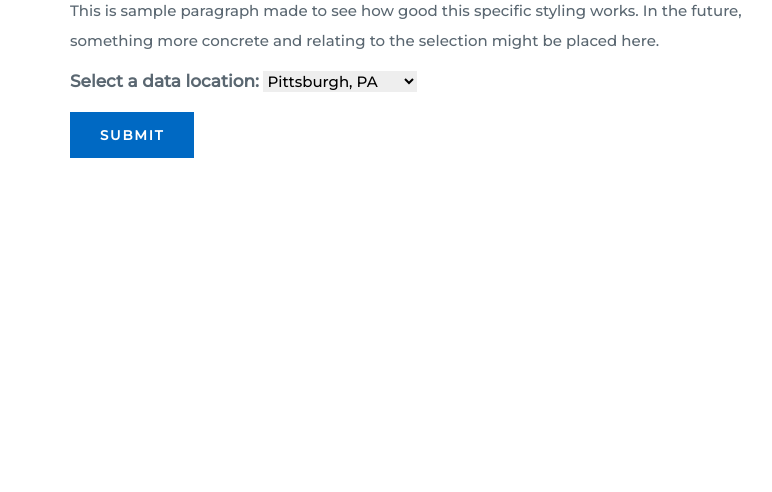
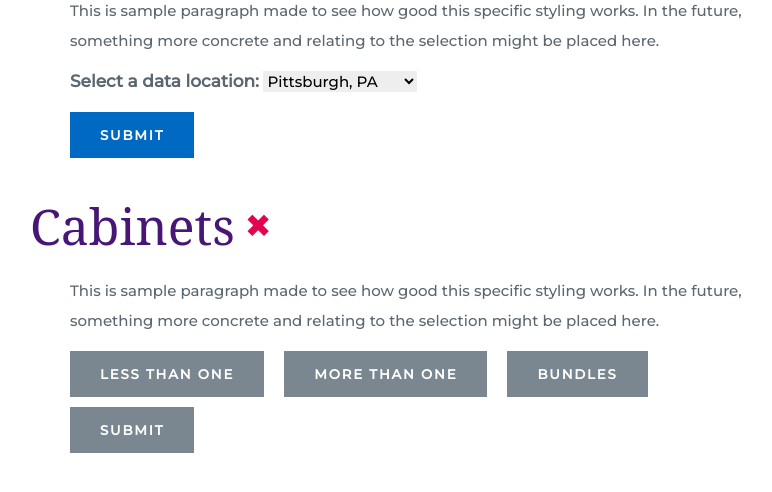
Before and after one commit to chirprush/edge-quote-demo, a Flask app: page / in a window 1280 px wide. Shown: the part 130-622 px from the top of the page, without its empty margins (18-790 px from the left). Run offline with Flask 2, Linux system fonts and the light colour scheme.

Commit message:
Added cabinet section

```diff
--- a/app/static/css/main.css
+++ b/app/static/css/main.css
@@ -23,19 +23,19 @@ p {
 	color: var(--gray);
 }
 
-LocationSection {
+.section {
 	width: 70%;
 	margin-left: 20px;
 	margin-top: 5px;
 	margin-bottom: 20px;
 }
 
-LocationSection ul {
+.section ul {
 	display: flex;
 	list-style-type: none;
 }
 
-LocationSection .indented {
+.section .indented {
 	margin-left: 80px;
 	font-family: "Montserrat", sans-serif;
 	font-size: 15px;
--- a/app/static/js/components/button.js
+++ /dev/null
@@ -1,14 +0,0 @@
-import { $ } from "./utils.js";
-
-class Button {
-	constructor(text, onclick) {
-		this.text = text;
-		this.onclick = onclick;
-	}
-
-	render() {
-		return $("button", { onclick: this.onclick, className: "button" }, this.text);
-	}
-}
-
-export { Button };
--- a/app/static/js/components/index.js
+++ b/app/static/js/components/index.js
@@ -1,6 +1,6 @@
-import * as location_section from "./location_section.js";
+import * as sections from "./sections.js";
 
-let classes = {...location_section};
+let classes = sections;
 
 for (let [name, value] of Object.entries(classes)) {
 	let elements = document.getElementsByTagName(name);
--- a/app/static/js/components/location_section.js
+++ /dev/null
@@ -1,39 +0,0 @@
-import { $, getSection } from "./utils.js";
-import { SectionComponent } from "./section.js";
-import { Dropdown } from "./dropdown.js";
-import { Button } from "./button.js"
-
-class LocationSection extends SectionComponent {
-	constructor(el) {
-		super(el);
-		this.dropdown = new Dropdown(
-			"Select a data location: ",
-			["Pittsburgh, PA", "New York City, NY"],
-			{
-				name: "location",
-				onchange: () => getSection("location-section").setProp({ submitted: false })
-			}
-		);
-		this.submit_button = new Button("Submit", () => {
-			getSection("location-section").setProp({ submitted: true });
-		});
-	}
-
-	setProp(props) {
-		this.submitted = false;
-		super.setProp(props);
-	}
-
-	render() {
-		return [
-			this.renderTitle("Location"),
-			$("div", { className: "indented" }, [
-				$("p", "This is sample paragraph made to see how good this specific styling works. In the future, something more concrete and relating to the selection might be placed here."),
-				this.dropdown.render(),
-				this.submit_button.render()
-			]),
-		];
-	}
-}
-
-export { LocationSection }
--- a/app/static/js/components/section.js
+++ /dev/null
@@ -1,19 +0,0 @@
-import { Component, $ } from "./utils.js";
-
-class SectionComponent extends Component {
-	constructor(el) {
-		super(el);
-		this.submitted = false;
-	}
-
-	renderTitle(title) {
-		let submitted = this.submitted ? "submitted" : "not-submitted";
-		let check = this.submitted ? "✔" : "✖";
-		return $("ul", [
-			$("li", { className: "heading" }, title),
-			$("li", { className: `heading-status ${submitted}` }, check)
-		]);
-	}
-}
-
-export { SectionComponent };
--- /dev/null
+++ b/app/static/js/components/sections.js
@@ -0,0 +1,94 @@
+import { Component, range, $, $for, getSection } from "./utils.js";
+import { Dropdown } from "./dropdown.js";
+
+class SectionComponent extends Component {
+	constructor(el) {
+		super(el);
+		this.submitted = false;
+		this.enabled = true
+	}
+
+	setProp(props) {
+		this.submitted = false;
+		super.setProp(props);
+	}
+
+	renderTitle(title) {
+		let submitted = this.submitted ? "submitted" : "not-submitted";
+		let check = this.submitted ? "✔" : "✖";
+		return $("ul", [
+			$("li", { className: "heading" }, title),
+			$("li", { className: `heading-status ${submitted}` }, check)
+		]);
+	}
+
+	renderSubmit(section_id, next_id) {
+		return $("button",
+			{
+				onclick: () => {
+					getSection(section_id).setProp({ submitted: true });
+					if (next_id) {
+						getSection(next_id).setProp({ enabled: true });
+					}
+				},
+				className: `button ${this.enabled ? "" : "button-disabled"}`,
+				disabled: !this.enabled
+			},
+			"Submit"
+		);
+	}
+}
+
+class LocationSection extends SectionComponent {
+	constructor(el) {
+		super(el);
+		this.dropdown = new Dropdown(
+			"Select a data location: ",
+			["Pittsburgh, PA", "New York City, NY"],
+			{
+				name: "location",
+				onchange: () => getSection("location-section").setProp({ submitted: false })
+			}
+		);
+	}
+
+	render() {
+		return [
+			this.renderTitle("Location"),
+			$("div", { className: "indented" }, [
+				$("p", "This is sample paragraph made to see how good this specific styling works. In the future, something more concrete and relating to the selection might be placed here."),
+				this.dropdown.render(),
+				this.renderSubmit("location-section", "cabinet-section")
+			]),
+		];
+	}
+}
+
+class CabinetSection extends SectionComponent {
+	constructor(el)  {
+		super(el);
+		this.enabled = false;
+		this.active_view = null;
+		this.button_text = ["Less than one", "More than one", "Bundles"];
+	}
+
+	setView(view) {
+		this.setProp({ active_view: view });
+	}
+
+	render() {
+		let enabled = this.enabled ? "" : "button-disabled";
+		return [
+			this.renderTitle("Cabinets"),
+			$("div", { className: "indented" }, [
+				$("p", "This is sample paragraph made to see how good this specific styling works. In the future, something more concrete and relating to the selection might be placed here."),
+				$("div", $for(range(3), i => {
+					return $("button", { className: `button ${enabled} ${this.active_view === i ? "button-active" : ""}`, disabled: !this.enabled, onclick: () => this.setView(i) }, this.button_text[i])
+				})),
+				this.renderSubmit("cabinet-section")
+			])
+		];
+	}
+}
+
+export { LocationSection, CabinetSection };
--- a/app/static/js/components/utils.js
+++ b/app/static/js/components/utils.js
@@ -22,6 +22,18 @@ class Component {
 		} else {
 			this.__el.appendChild(rendered);
 		}
+	}
+}
+
+const range = (...args) => {
+	if (args.length === 1) {
+		let [n] = args;
+		return [...Array(n).keys()];
+	} else if (args.length === 2) {
+		let [low, high] = args;
+		return [...Array(high).keys].slice(low);
+	} else {
+		throw `Error: too many arguments passed to function "render()"`;
 	}
 }
 
@@ -51,7 +63,9 @@ const $ = (tagname, ...attributes) => {
 	return el;
 }
 
-window.$ = $;
+const $for = (array, f) => {
+	return array.map(f);
+}
 
 const getSection = (id) => {
 	let el = document.getElementById(id);
@@ -61,4 +75,4 @@ const getSection = (id) => {
 	return el.__obj;
 }
 
-export { Component, $, getSection };
+export { Component, range, $, $for, getSection };
--- a/app/templates/main.html
+++ b/app/templates/main.html
@@ -8,7 +8,8 @@
 		<script type="module" src="{{ url_for('static', filename='js/components/index.js') }}"></script>
 	</head>
 	<body>
-		<LocationSection id="location-section" />
+		<LocationSection id="location-section" class="section"></LocationSection>
+		<CabinetSection id="cabinet-section" class="section"></CabinetSection>
 	</body>
 	<!--
 	<body>
```
